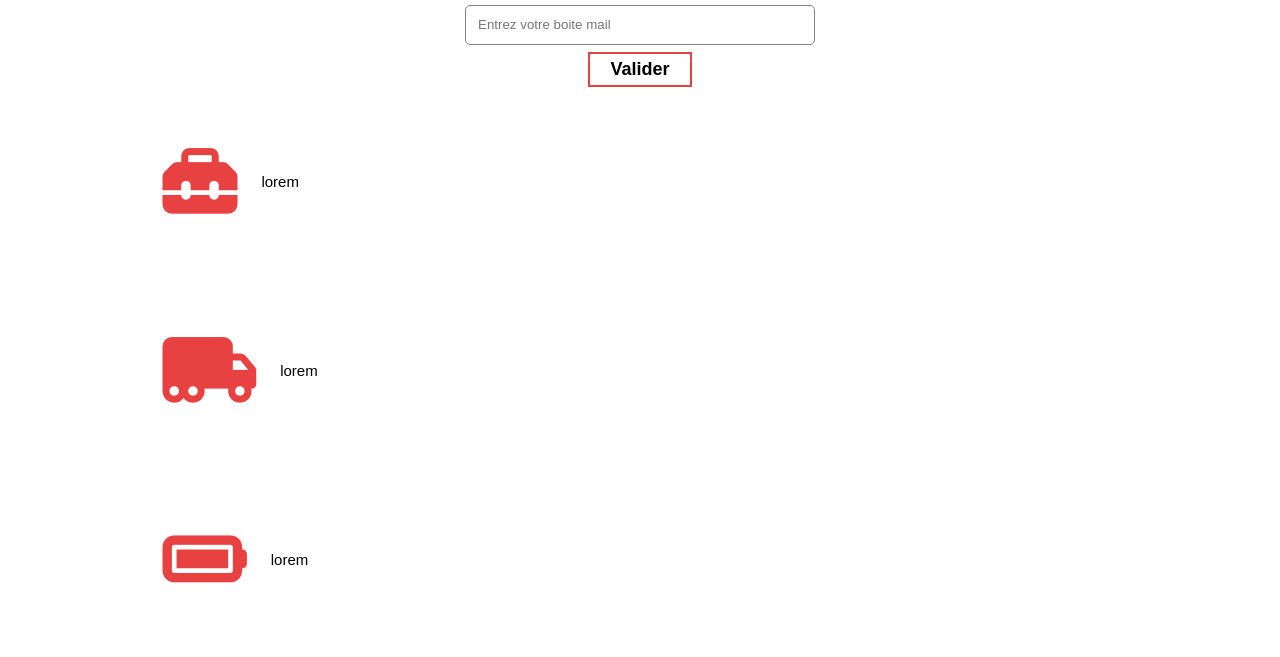
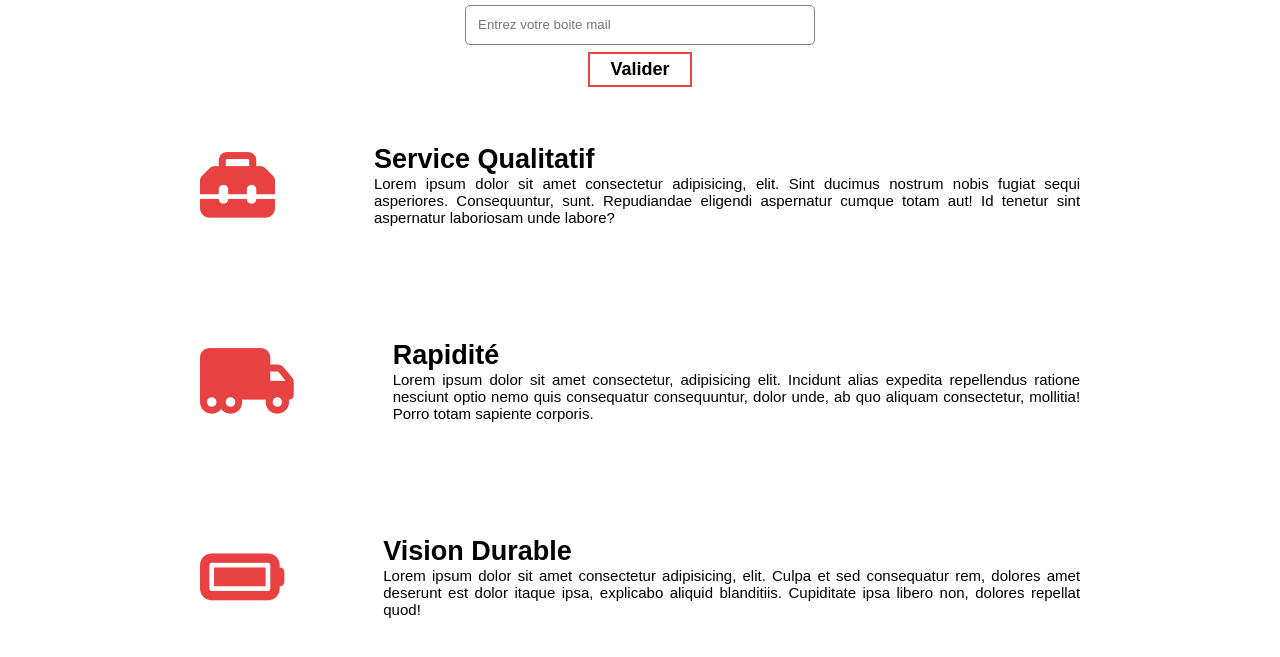
Before and after one commit to medi005/mySite, a plain HTML site: page index.html in a window 1280 px wide. Shown: the part 137-794 px from the top of the page. Drawn offline with nearby package versions, Linux system fonts and the light colour scheme.

Commit message:
Ajout du text des blocs index.html et style.css

```diff
--- a/index.html
+++ b/index.html
@@ -41,17 +41,26 @@
 		<section class="bloc-info">
 			<div class="bloc">
 				<div class="bloc-logo"><i class="fas fa-toolbox"></i></div>
-				<div class="bloc-texte">lorem</div>
+				<div class="bloc-texte">
+					<h2>service qualitatif</h2>
+					<p>Lorem ipsum dolor sit amet consectetur adipisicing, elit. Sint ducimus nostrum nobis fugiat sequi asperiores. Consequuntur, sunt. Repudiandae eligendi aspernatur cumque totam aut! Id tenetur sint aspernatur laboriosam unde labore?</p>
+				</div>
 			</div>
 
 			<div class="bloc">
 				<div class="bloc-logo"><i class="fas fa-truck-moving"></i></div>
-				<div class="bloc-texte">lorem</div>
+				<div class="bloc-texte">
+					<h2>rapidité</h2>
+					<p>Lorem ipsum dolor sit amet consectetur, adipisicing elit. Incidunt alias expedita repellendus ratione nesciunt optio nemo quis consequatur consequuntur, dolor unde, ab quo aliquam consectetur, mollitia! Porro totam sapiente corporis.</p>
+				</div>
 			</div>
 
 			<div class="bloc">
 				<div class="bloc-logo"><i class="fas fa-battery-full"></i></div>
-				<div class="bloc-texte">lorem</div>
+				<div class="bloc-texte">
+					<h2>vision durable</h2>
+					<p>Lorem ipsum dolor sit amet consectetur adipisicing, elit. Culpa et sed consequatur rem, dolores amet deserunt est dolor itaque ipsa, explicabo aliquid blanditiis. Cupiditate ipsa libero non, dolores repellat quod!</p>
+				</div>
 			</div>
 		</section>
 
--- a/style.css
+++ b/style.css
@@ -121,6 +121,7 @@ html, body{
 
 .bloc-logo{
 	padding: 0.8rem;
+	margin: 0 2.5rem;
 }
 
 			/*Style des icônes fontawesome*/
@@ -131,6 +132,18 @@ i.fas{
 
 .bloc-texte{
 	padding: 0.8rem;
+	margin: 0 2.5rem;
+}
+
+.bloc-texte h2{
+	font-weight: bold;
+	font-size: 1.8rem;
+	text-transform: capitalize;
+}
+
+.bloc-texte p{
+	text-align: justify;
+	font-size: 1rem;
 }
 
 /*-----------Style de pub-video-----------*/
```
